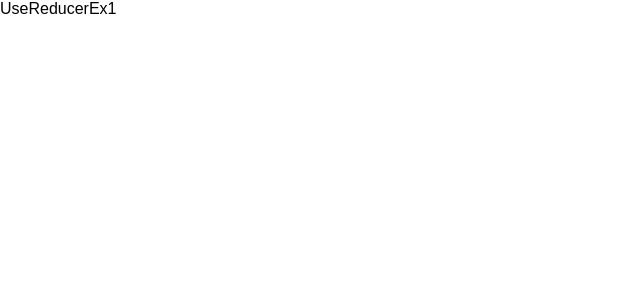
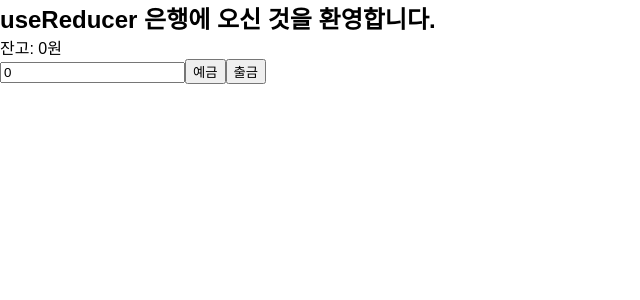
Before and after one commit to rebi13/react-study, a React (Create React App) app: page /useReducer-ex1 in a window 1280 px wide. Shown: the top 300 px of the page, without its empty margins (0-640 px from the left). Built offline with nearby package versions, Linux system fonts and the light colour scheme.

Commit message:
useRedcuer example1

```diff
--- a/src/useReducer/example1/index.tsx
+++ b/src/useReducer/example1/index.tsx
@@ -1,5 +1,69 @@
+import { useState, useReducer, Dispatch } from "react";
+
+// 상태와 액션에 대한 타입 정의
+type State = number;
+
+type Action = {
+  type: "deposit" | "withdraw"; // 문자열 리터럴 유니온 사용
+  payload: number; // 페이로드는 선택 사항이며 필요에 따라 조정할 수 있습니다.
+};
+
+const ACTION_TYPES = {
+  DEPOSIT: "deposit" as const,
+  WITHDRAW: "withdraw" as const,
+};
+// reducer - state를 업데이트 하는 역할 (은행)
+// dispatch - state 업데이트를 위한 요구
+// action - 요구의 내용
+// 현재 state / action
+const reducer = (state: State, action: Action): State => {
+  // : State
+  console.log("reducer가 일을 합니다!", state, action);
+  // action을 토대로 state가 변경된다.
+
+  // useReducer의 장점 리듀서는 전달받은 action대로만 state를 업데이트해준다.
+  // 이상한 action을 보내면 아무 일이 발생하지 않고 기존 state만 반환해줌
+  const actions = {
+    deposit: state + action.payload,
+    withdraw: state - action.payload,
+    default: state, // default를 바라보기 전에 이미 컴파일 시점에서 타입 에러를 반환한다.
+  };
+  return actions[action.type] || actions.default;
+};
+// state안에는 reducer함수가 불리는 시점에 money state 안에 들어있는 값이 들어감
+// action은 우리가 reducer에게 state를 변경해달라고 요구할때 요구에 대한 내용이 들어감
 const UseReducerEx1 = () => {
-  return <>UseReducerEx1</>;
+  const [number, setNumber] = useState(0);
+  // 상태 money, dispatch 함수
+  // money state는 우리가 만든 reducer 함수에 의해서만 변경된다. 수정하고 싶을때는 dispatch를 사용한다.
+  const [money, dispatch]: [State, Dispatch<Action>] = useReducer(reducer, 0); // reducer, money의 초기값
+
+  return (
+    <div>
+      <h2>useReducer 은행에 오신 것을 환영합니다.</h2>
+      <p>잔고: {money}원</p>
+      <input
+        type="number"
+        value={number}
+        onChange={(e) => setNumber(parseInt(e.target.value))}
+        step="1000"
+      />
+      <button
+        onClick={() => {
+          dispatch({ type: ACTION_TYPES.DEPOSIT, payload: number });
+        }}
+      >
+        예금
+      </button>
+      <button
+        onClick={() => {
+          dispatch({ type: ACTION_TYPES.WITHDRAW, payload: number });
+        }}
+      >
+        출금
+      </button>
+    </div>
+  );
 };
 
 export default UseReducerEx1;
```
